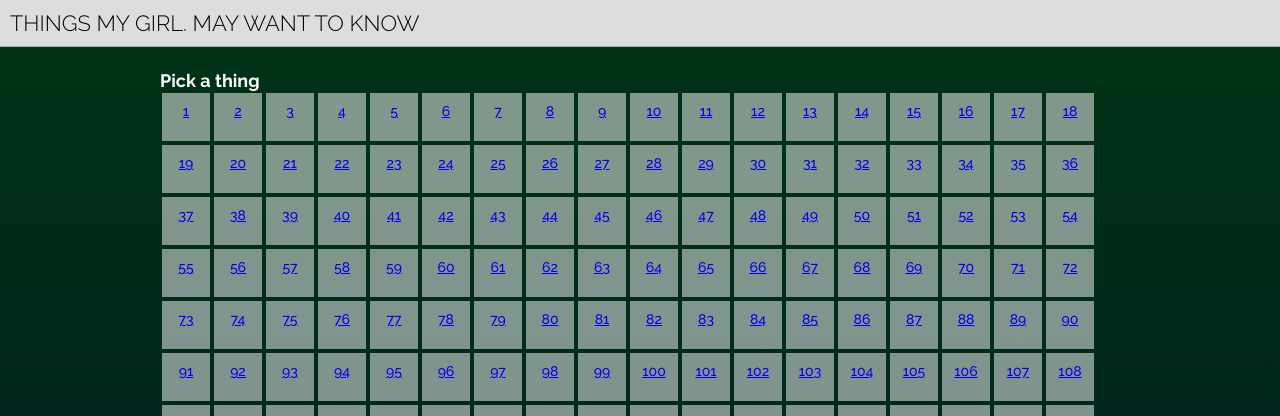
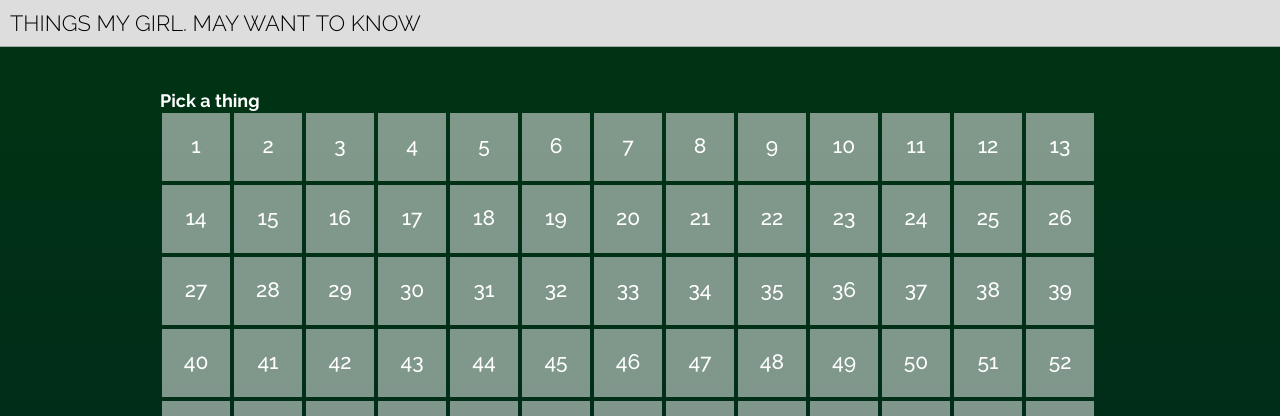
Before and after one commit to boyeatssteak/things, a PHP site: page / in a window 1280 px wide. Shown: the top 416 px of the page. Run offline with PHP 8.4, Linux system fonts and the light colour scheme; some libraries are stand-ins or nearby versions.

Commit message:
Finishing touches to get to v1.0

```diff
--- a/css/style.css
+++ b/css/style.css
@@ -20,6 +20,10 @@ html {
     background: linear-gradient(#003413, #001031, #000);
     min-height: 100%;
     font-size: 16px;
+}
+a:link, a:visited, a:active, a:hover {
+    text-decoration: none;
+    color: inherit;
 }
 header {
     position: fixed;
@@ -51,13 +55,14 @@ nav#allThings ul li.thing {
     display: inline-block;
     width: 5%;
     margin: 2px;
-    font-size: 14px;
-    text-align: center;
     background: rgba(255, 255, 255, 0.5);
+    padding: 10px;
 }
 nav#allThings ul li.thing a {
     display: block;
-    padding: 10px;
+    font-size: 21px;
+    line-height: 45px;
+    text-align: center;
 }
 div#theThing {
     max-width: inherit;
@@ -90,5 +95,17 @@ footer {
 }
 footer p {
     position: relative;
-    top: 20px;
-}*/
+    top: 20px;*/
+}
+@media only screen and (max-device-width : 480px), only screen and (max-width : 480px) {
+    section {
+        width: 95%;
+        max-width: 95%;
+    }
+    nav#allThings ul li.thing {
+        width: 12.1%;
+    }
+    nav#allThings ul li.thing a {
+        line-height: 35px;
+    }
+}
--- a/index.php
+++ b/index.php
@@ -10,10 +10,10 @@
   </head>
   <body>
     <header>
-      <h1>Things my girl. may want to know</h1>
+      <h1>Things my girl. may want&nbsp;to know</h1>
     </header>
     <section id="thingButtons">
-        <h3>Pick a thing</h3>
+        <h3 style="margin-top: 90px;">Pick a thing</h3>
         <nav id="allThings">
           <ul>
             <?php
```
